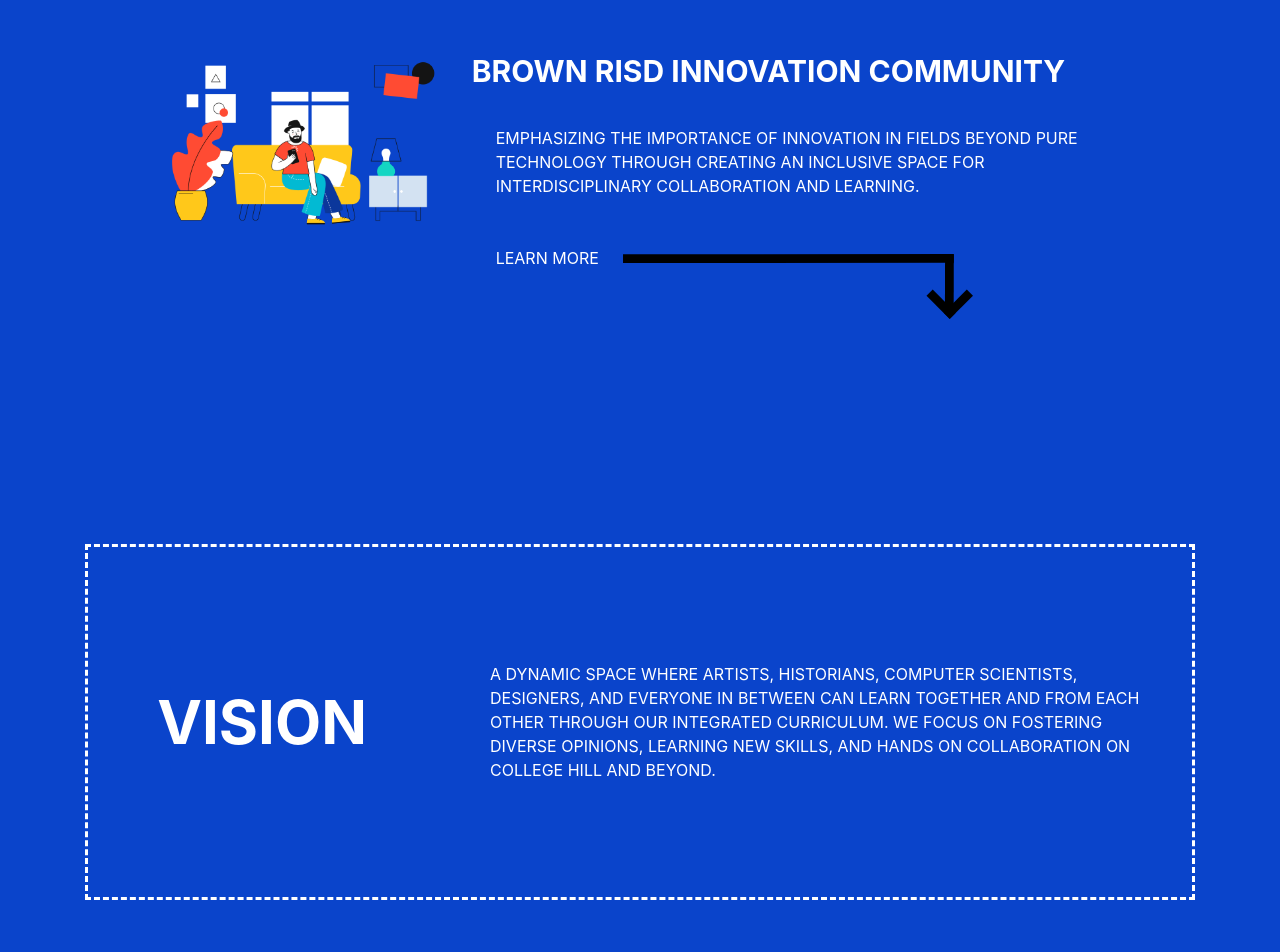
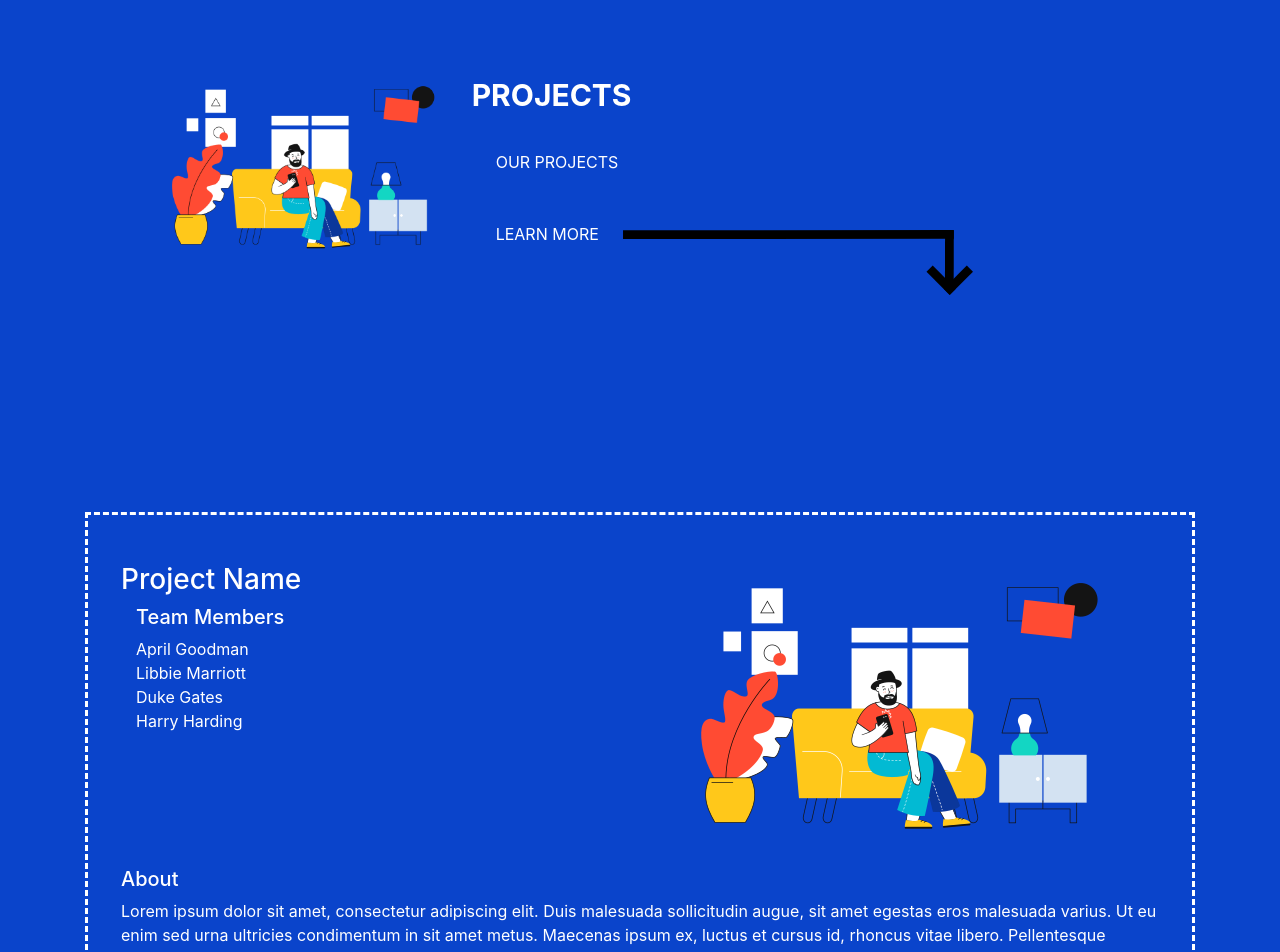
Before and after one commit to Brown-RISD-Innovation-Community/Brown-RISD-Innovation-Community.github.io, a React (Create React App) app: page /Projects in a window 1280 px wide. Shown: the part 220-1172 px from the top of the page. Built offline with nearby package versions, Linux system fonts and the light colour scheme.

Commit message:
Basic project template

```diff
--- a/src/App.js
+++ b/src/App.js
@@ -8,6 +8,7 @@
 import Calendar from "./pages/Calendar";
 import Curriculum from "./pages/Curriculum";
 import Contact from "./pages/Contact";
+import Projects from "./pages/Projects";
 import Footer from "./components/Footer";
 
 import { BrowserRouter as Router, Switch, Route } from "react-router-dom";
@@ -21,6 +22,7 @@
           <Route path="/contact" component={Contact} />
           <Route path="/calendar" component={Calendar} />
           <Route path="/curriculum" component={Curriculum} />
+          <Route path="/Projects" component={Projects} />
           <Route path="/" component={LandingPage} />
         </Switch>
       </Router>
--- a/src/components/NavigationBar/index.js
+++ b/src/components/NavigationBar/index.js
@@ -30,6 +30,7 @@
               <NavDropdown.Item href="/curriculum">
                 About the Curriculum
               </NavDropdown.Item>
+              <NavDropdown.Item href="/projects">Projects</NavDropdown.Item>
               <NavDropdown.Item href="/calendar">
                 Event Calendar
               </NavDropdown.Item>
--- /dev/null
+++ b/src/pages/Projects/index.js
@@ -0,0 +1,191 @@
+import React from "react";
+
+import Container from "react-bootstrap/Container";
+import Row from "react-bootstrap/Row";
+import Col from "react-bootstrap/Col";
+import Arrow from "../../assets/arrow.svg";
+import Scissors from "../../assets/scissors.svg";
+import NavigationBar from "../../components/NavigationBar";
+
+import LandingIllustration from "../../assets/landing.png";
+
+const projects = [
+  {
+    name: "Project Name",
+    members: [
+      "April Goodman",
+      "Libbie Marriott",
+      "Duke Gates",
+      "Harry Harding",
+    ],
+    desc:
+      "Lorem ipsum dolor sit amet, consectetur adipiscing elit. Duis malesuada sollicitudin augue, sit amet egestas eros malesuada varius. Ut eu enim sed urna ultricies condimentum in sit amet metus. Maecenas ipsum ex, luctus et cursus id, rhoncus vitae libero. Pellentesque venenatis facilisis est. Maecenas et dictum enim. Etiam pharetra eleifend velit, vel tempor ipsum scelerisque sit amet. Quisque congue quam purus, id vestibulum quam suscipit in. Donec a egestas quam. Orci varius natoque penatibus et magnis dis parturient montes, nascetur ridiculus mus. Maecenas nibh augue, congue sit amet risus eu, ullamcorper luctus lectus. Ut sit amet luctus ipsum. Curabitur placerat nisl sapien, id ornare arcu rutrum eu. Curabitur vitae nibh eget est viverra tempor a et libero. Nam massa mauris, egestas non placerat dignissim, vehicula vel erat. Curabitur at convallis tortor, ac laoreet diam. Mauris venenatis at lorem at semper. Aenean turpis nisl, efficitur quis lorem bibendum, luctus maximus sem. Nam scelerisque elementum velit, sed vestibulum ligula varius vel. Fusce at lobortis est, placerat aliquet odio.",
+    src: LandingIllustration,
+  },
+  {
+    name: "Project Name",
+    members: [
+      "April Goodman",
+      "Libbie Marriott",
+      "Duke Gates",
+      "Harry Harding",
+    ],
+    desc:
+      "Lorem ipsum dolor sit amet, consectetur adipiscing elit. Duis malesuada sollicitudin augue, sit amet egestas eros malesuada varius. Ut eu enim sed urna ultricies condimentum in sit amet metus. Maecenas ipsum ex, luctus et cursus id, rhoncus vitae libero. Pellentesque venenatis facilisis est. Maecenas et dictum enim. Etiam pharetra eleifend velit, vel tempor ipsum scelerisque sit amet. Quisque congue quam purus, id vestibulum quam suscipit in. Donec a egestas quam. Orci varius natoque penatibus et magnis dis parturient montes, nascetur ridiculus mus. Maecenas nibh augue, congue sit amet risus eu, ullamcorper luctus lectus. Ut sit amet luctus ipsum. Curabitur placerat nisl sapien, id ornare arcu rutrum eu. Curabitur vitae nibh eget est viverra tempor a et libero. Nam massa mauris, egestas non placerat dignissim, vehicula vel erat. Curabitur at convallis tortor, ac laoreet diam. Mauris venenatis at lorem at semper. Aenean turpis nisl, efficitur quis lorem bibendum, luctus maximus sem. Nam scelerisque elementum velit, sed vestibulum ligula varius vel. Fusce at lobortis est, placerat aliquet odio.",
+    src: LandingIllustration,
+  },
+  {
+    name: "Project Name",
+    members: [
+      "April Goodman",
+      "Libbie Marriott",
+      "Duke Gates",
+      "Harry Harding",
+    ],
+    desc:
+      "Lorem ipsum dolor sit amet, consectetur adipiscing elit. Duis malesuada sollicitudin augue, sit amet egestas eros malesuada varius. Ut eu enim sed urna ultricies condimentum in sit amet metus. Maecenas ipsum ex, luctus et cursus id, rhoncus vitae libero. Pellentesque venenatis facilisis est. Maecenas et dictum enim. Etiam pharetra eleifend velit, vel tempor ipsum scelerisque sit amet. Quisque congue quam purus, id vestibulum quam suscipit in. Donec a egestas quam. Orci varius natoque penatibus et magnis dis parturient montes, nascetur ridiculus mus. Maecenas nibh augue, congue sit amet risus eu, ullamcorper luctus lectus. Ut sit amet luctus ipsum. Curabitur placerat nisl sapien, id ornare arcu rutrum eu. Curabitur vitae nibh eget est viverra tempor a et libero. Nam massa mauris, egestas non placerat dignissim, vehicula vel erat. Curabitur at convallis tortor, ac laoreet diam. Mauris venenatis at lorem at semper. Aenean turpis nisl, efficitur quis lorem bibendum, luctus maximus sem. Nam scelerisque elementum velit, sed vestibulum ligula varius vel. Fusce at lobortis est, placerat aliquet odio.",
+    src: LandingIllustration,
+  },
+  {
+    name: "Project Name",
+    members: [
+      "April Goodman",
+      "Libbie Marriott",
+      "Duke Gates",
+      "Harry Harding",
+    ],
+    desc:
+      "Lorem ipsum dolor sit amet, consectetur adipiscing elit. Duis malesuada sollicitudin augue, sit amet egestas eros malesuada varius. Ut eu enim sed urna ultricies condimentum in sit amet metus. Maecenas ipsum ex, luctus et cursus id, rhoncus vitae libero. Pellentesque venenatis facilisis est. Maecenas et dictum enim. Etiam pharetra eleifend velit, vel tempor ipsum scelerisque sit amet. Quisque congue quam purus, id vestibulum quam suscipit in. Donec a egestas quam. Orci varius natoque penatibus et magnis dis parturient montes, nascetur ridiculus mus. Maecenas nibh augue, congue sit amet risus eu, ullamcorper luctus lectus. Ut sit amet luctus ipsum. Curabitur placerat nisl sapien, id ornare arcu rutrum eu. Curabitur vitae nibh eget est viverra tempor a et libero. Nam massa mauris, egestas non placerat dignissim, vehicula vel erat. Curabitur at convallis tortor, ac laoreet diam. Mauris venenatis at lorem at semper. Aenean turpis nisl, efficitur quis lorem bibendum, luctus maximus sem. Nam scelerisque elementum velit, sed vestibulum ligula varius vel. Fusce at lobortis est, placerat aliquet odio.",
+    src: LandingIllustration,
+  },
+];
+function DottedBox(props) {
+  return (
+    <Container className="py-5">
+      <div style={{ borderStyle: "dashed" }}>
+        <Row style={{ minHeight: "350px" }}>
+          <Col
+            xs={12}
+            md={4}
+            className="col-4 p-4"
+            style={{
+              fontWeight: "bold",
+              fontSize: 60,
+              textTransform: "uppercase",
+              margin: "auto",
+            }}
+          >
+            {props.cardTitle}
+          </Col>
+          <Col
+            xs={12}
+            md={8}
+            className="col-8"
+            style={{ textAlign: "left", margin: "auto" }}
+          >
+            {props.children}
+          </Col>
+        </Row>
+      </div>
+    </Container>
+  );
+}
+
+function Project({ name, src, desc, members }) {
+  console.log(members);
+  return (
+    <Container className="py-3">
+      <div style={{ borderStyle: "dashed" }}>
+        <Row className="px-5 pt-5">
+          <Col xs={{ span: 12, order: 2 }} md={{ span: 6, order: 1 }}>
+            <Row>
+              <h3>{name}</h3>
+            </Row>
+            <Row>
+              <Col className="text-left">
+                <h5>Team Members</h5>
+              </Col>
+              {members.map((member) => (
+                <Col className="text-left" xs={12}>
+                  {member}
+                </Col>
+              ))}
+            </Row>
+          </Col>
+          <Col xs={{ span: 12, order: 1 }} md={{ span: 6, order: 2 }}>
+            <img src={src} alt="project image" style={{ maxWidth: "100%" }} />
+          </Col>
+        </Row>
+        <Row className="px-5 pb-5 pt-3 text-left">
+          <h5>About</h5>
+          {desc}
+        </Row>
+      </div>
+    </Container>
+  );
+}
+export function index() {
+  return (
+    <div
+      style={{
+        backgroundColor: "#0A44CB",
+        color: "white",
+        height: "100%",
+      }}
+    >
+      <NavigationBar linkFontColor="white" />
+      <Container
+        className="d-sm-flex justify-content-center"
+        style={{ height: "600px", alignItems: " center" }}
+      >
+        <Row>
+          <Col xs={12} md={4}>
+            <img
+              src={LandingIllustration}
+              alt="Illustration from Undraw on designers"
+              style={{ width: "350px", maxWidth: "100%" }}
+            />
+          </Col>
+          <Col xs={12} md={8}>
+            <div style={{ width: "600px", maxWidth: "100%" }}>
+              <Row
+                className="mb-2"
+                style={{
+                  fontWeight: "bold",
+                  fontSize: 30,
+                  // width: "600px",
+                  textTransform: "uppercase",
+                  marginBottom: "",
+                }}
+              >
+                Projects
+              </Row>
+              <Row style={{ textAlign: "left" }} className="p-4">
+                OUR PROJECTS
+              </Row>
+              <Row className="p-4">
+                LEARN MORE
+                <img
+                  className="mt-2 ml-4"
+                  src={Arrow}
+                  alt="Arrow to learn more"
+                  style={{ width: "350px", maxWidth: "80%" }}
+                />
+              </Row>
+            </div>
+          </Col>
+        </Row>
+      </Container>
+      {projects.map((project) => (
+        <Project
+          name={project.name}
+          src={project.src}
+          desc={project.desc}
+          members={project.members}
+        />
+      ))}
+    </div>
+  );
+}
+
+export default index;
```
